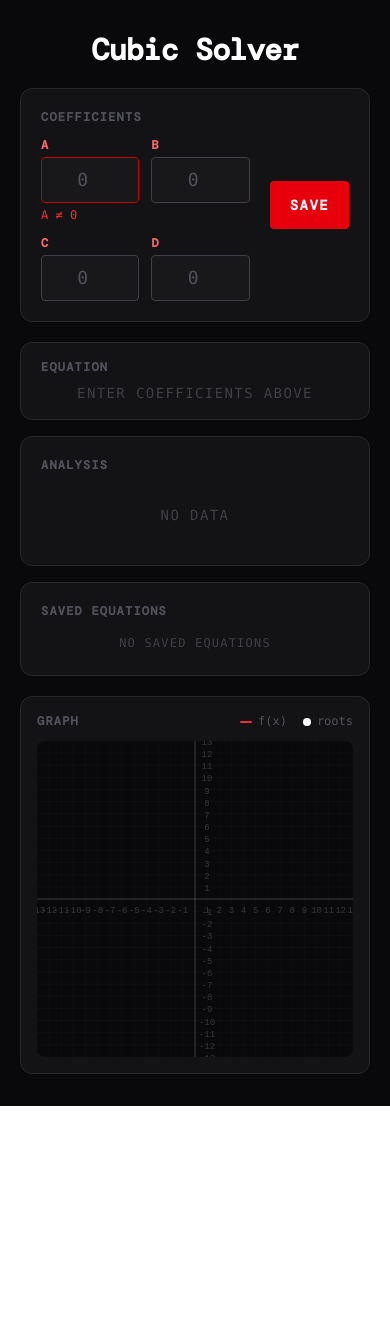
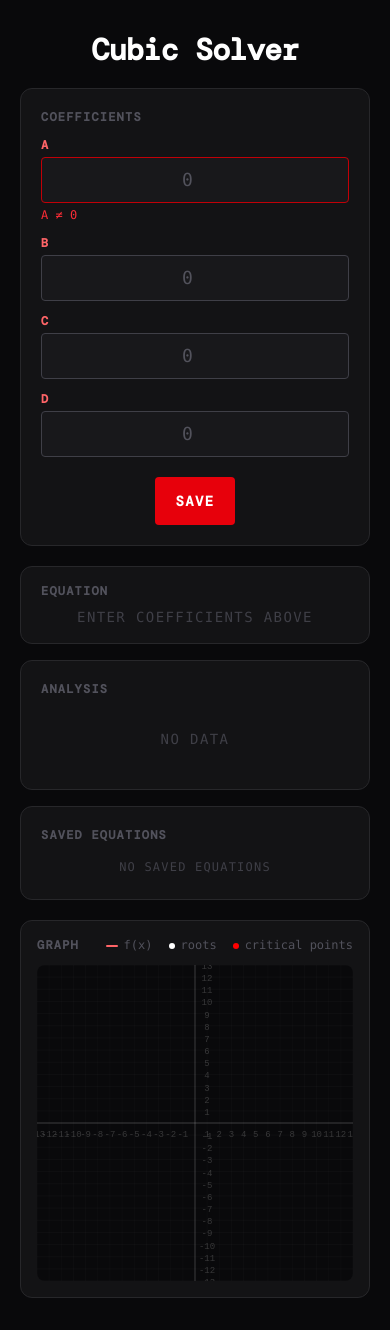
Before and after one commit to MaxY342/Cubic-Solver-ReactJS, a React (Vite) app: page / in a window 390 px wide. Before the commit the page ends 1106 px from the top, so only its background shows below. Built offline with nearby package versions, Linux system fonts and the light colour scheme.

Commit message:
finish minmax feature and update responsiveness

```diff
--- a/src/App.tsx
+++ b/src/App.tsx
@@ -94,14 +94,13 @@ export const App = () => {
       const derivativeA = 3 * aNum;
       const derivativeB = 2 * bNum;
       const derivativeC = cNum;
-      const discriminantDerivative =
-        derivativeB * derivativeB - 4 * derivativeA * derivativeC;
-      const criticalPoints: number[] = [];
+      const discriminantDerivative = derivativeB * derivativeB - 4 * derivativeA * derivativeC;
+      const criticalx: number[] = [];
       if (discriminantDerivative >= 0) {
         const sqrtDiscDeriv = Math.sqrt(discriminantDerivative);
         const crit1 = (-derivativeB + sqrtDiscDeriv) / (2 * derivativeA);
         const crit2 = (-derivativeB - sqrtDiscDeriv) / (2 * derivativeA);
-        criticalPoints.push(crit1, crit2);
+        criticalx.push(crit1, crit2);
       }
 
       return {
@@ -118,6 +117,10 @@ export const App = () => {
           { x: secondRoot, y: secondRootY },
           { x: thirdRoot, y: thirdRootY },
         ],
+        criticalPoints: criticalx.map((x) => ({
+          x,
+          y: aNum * x ** 3 + bNum * x ** 2 + cNum * x + dNum,
+        })),
       };
     }
     return null;
@@ -145,7 +148,7 @@ export const App = () => {
       "Δ > 0 — one real root, two complex conjugate roots"
       : computed.discriminant < -1e-10 ?
       "Δ < 0 — three distinct real roots"
-      : "Δ = 0 — repeated roots"
+      : "Δ = 0 — one real root, one repeated real root"
     : null;
 
   return (
@@ -188,12 +191,16 @@ export const App = () => {
                 </p>
                 <div className="flex gap-4 font-mono text-xs text-zinc-600">
                   <span>
-                    <span className="inline-block w-3 h-0.5 bg-red-500 mr-1.5 align-middle rounded" />
+                    <span className="inline-block w-3 h-0.5 bg-red-400 mr-1.5 align-middle rounded" />
                     f(x)
                   </span>
                   <span>
-                    <span className="inline-block w-2 h-2 rounded-full bg-white mr-1.5 align-middle" />
+                    <span className="inline-block w-1.5 h-1.5 rounded-full bg-white mr-1.5 align-middle" />
                     roots
+                  </span>
+                  <span>
+                    <span className="inline-block w-1.5 h-1.5 rounded-full bg-[#ff0000] mr-1.5 align-middle" />
+                    critical points
                   </span>
                 </div>
               </div>
--- a/src/components/CubicGraph.tsx
+++ b/src/components/CubicGraph.tsx
@@ -57,8 +57,11 @@ export const CubicGraph = ({ computed }: CubicGraphProps) => {
     drawGraph(ctx, cx, cy, unit, computed.aNum, computed.bNum, computed.cNum, computed.dNum);
     computed.roots.forEach((root: any) => {
       const x = Number(root.x);
-      if (!isNaN(x)) drawPoint(ctx, cx, cy, unit, x, 0);
+      if (!isNaN(x)) drawPoint(ctx, cx, cy, unit, x, 0, "#ffffff");
     });
+    computed.criticalPoints.forEach((point: any) => {
+      drawPoint(ctx, cx, cy, unit, point.x, point.y, "#ff0000");
+    })
   };
 
   const drawGraph = (
@@ -66,7 +69,7 @@ export const CubicGraph = ({ computed }: CubicGraphProps) => {
     cx: number, cy: number, unit: number,
     a: number, b: number, c: number, d: number
   ) => {
-    ctx.strokeStyle = "#ef4444";
+    ctx.strokeStyle = "#f04a4a";
     ctx.lineWidth = 2;
     ctx.beginPath();
     let started = false;
@@ -83,14 +86,14 @@ export const CubicGraph = ({ computed }: CubicGraphProps) => {
   const drawPoint = (
     ctx: CanvasRenderingContext2D,
     cx: number, cy: number, unit: number,
-    x: number, y: number
+    x: number, y: number, colour: string
   ) => {
     const px = cx + x * unit;
     const py = cy - y * unit;
     ctx.beginPath();
     ctx.arc(px, py, 3, 0, 2 * Math.PI);
-    ctx.fillStyle = "#ffffff";
-    ctx.shadowColor = "#ffffff70";
+    ctx.fillStyle = colour;
+    ctx.shadowColor = `${colour}70`;
     ctx.shadowBlur = 8;
     ctx.fill();
     ctx.shadowBlur = 0;
--- a/src/components/CubicInput.tsx
+++ b/src/components/CubicInput.tsx
@@ -19,13 +19,13 @@ export const CubicInput = ({ a, b, c, d, setA, setB, setC, setD, saveEquation }:
   ];
 
   return (
-    <div className="flex gap-5 bg-zinc-900/70 border border-zinc-800 rounded-xl p-5 mb-5">
+    <div className="flex flex-col gap-5 bg-zinc-900/70 border border-zinc-800 rounded-xl p-5 mb-5 md:flex-row">
       <div>
         <p className="text-xs font-bold tracking-widest uppercase text-zinc-600 mb-3">
           Coefficients
         </p>
         <div className="flex items-end gap-4">
-          <div className="flex gap-3 flex-1 flex-wrap sm:flex-nowrap">
+          <div className="flex flex-col gap-3 flex-1 flex-wrap md:flex-row">
             {fields.map(({ label, value, set, warn }) => (
               <div key={label} className="flex flex-col gap-1 flex-1 min-w-[70px]">
                 <label className="text-xs font-bold tracking-widest uppercase text-red-400">
@@ -58,7 +58,7 @@ export const CubicInput = ({ a, b, c, d, setA, setB, setC, setD, saveEquation }:
         type="button"
         onClick={saveEquation}
         className="
-           h-12 self-center px-5 py-2 rounded text-sm font-bold tracking-widest uppercase
+          h-12 self-center px-5 py-2 rounded text-sm font-bold tracking-widest uppercase
           bg-red-600 text-white cursor-pointer hover:bg-red-500
           transition-all duration-150 active:scale-95
         "
```
